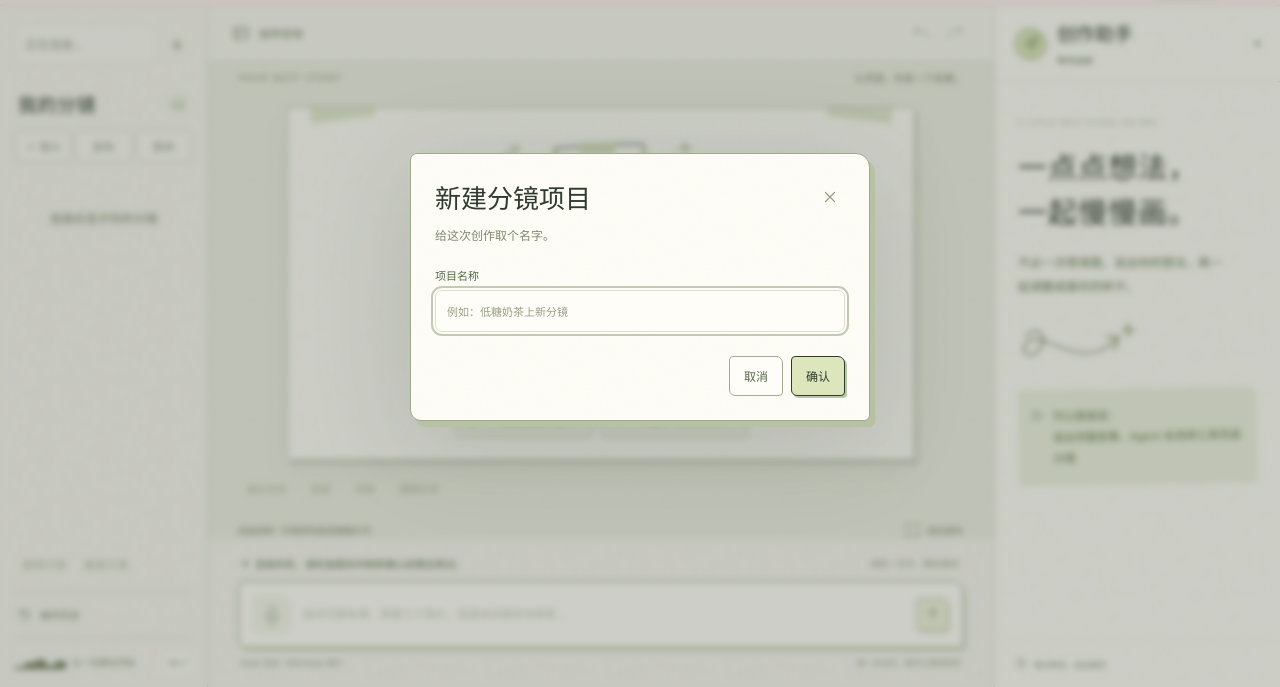
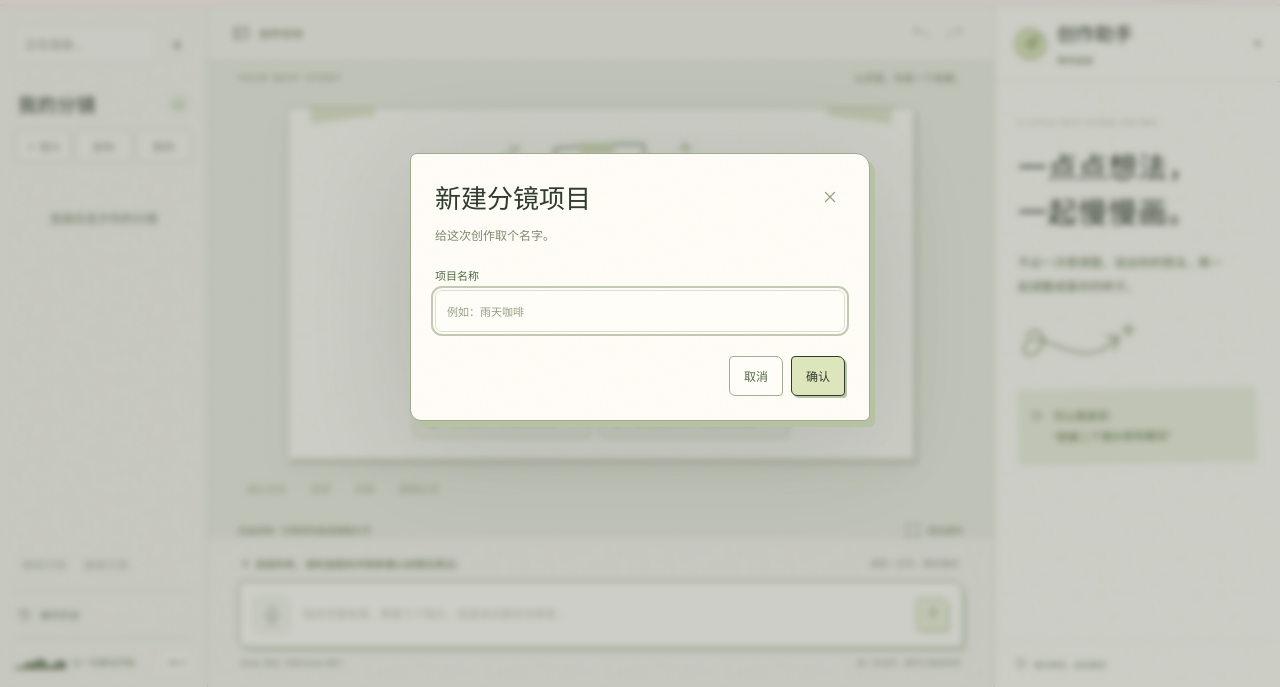
Before and after one commit to jackwentao/VoiceCanvas, a website: page frontend/src/prototype/workspace.html in a window 1280 px wide. Both pictures are taken after a click on the button 176 px from the left and 157 px from the top of the page. Shown: the part 113-800 px from the top of the page. Drawn offline with Linux system fonts and the light colour scheme; no server answers.

Commit message:
docs: 用新版分镜示例与截图展示 VoiceCanvas

```diff
--- a/frontend/src/prototype/svg-workspace.js
+++ b/frontend/src/prototype/svg-workspace.js
@@ -16,11 +16,6 @@ renderWorkspaceIcons();
 $("exportMenu").replaceChildren(...[ ["png", "当前镜头 · PNG"], ["svg", "当前镜头 · SVG"] ].map(([format, text]) => {
   const button = document.createElement("button"); button.dataset.export = format; button.textContent = text; return button;
 }));
-document.querySelector(".assistant-note strong").textContent = "说出完整故事，Agent 会选择工具完成分镜";
-document.querySelectorAll("[data-prompt]").forEach((button, index) => {
-  button.dataset.prompt = index ? "新建一个镜头，画雨夜里的手机特写" : "画一个雨夜便利店门口，女孩抱起小猫的中景插画";
-  button.textContent = index ? "下一个镜头 · 手机特写 ↗" : "从一个雨夜故事开始 ↗";
-});
 $("voiceInput").maxLength = 8000;
 $("voiceInput").placeholder = "描述完整故事、需要几个镜头，或直接说要修改哪里…";
 $("nameInput").maxLength = 100;
--- a/frontend/src/prototype/workspace.html
+++ b/frontend/src/prototype/workspace.html
@@ -49,7 +49,7 @@
                 <path d="m224 14 2 13m-8-6 14-1M37 17l-3 8m-7-7 7 7m-14 3 10 1" stroke="#8a9c6a"/>
               </svg></div>
               <span class="eyebrow">A LITTLE IDEA. YOUR NEXT STORY.</span><h1>把刚才的灵感，接着画下去。</h1><p>有想法就好，我们从这一张开始。<br />说出一个场景，或试试下面的小灵感。</p>
-              <div class="suggestions"><button data-prompt="创建一个三镜头的珍珠奶茶带货分镜，主打低糖和新品上市"><span data-icon="film"></span>新品奶茶 · 三镜头分镜<span>↗</span></button><button data-prompt="添加一个标题，内容是今天也要好好生活"><span data-icon="type"></span>从一句标题开始<span>↗</span></button></div>
+              <div class="suggestions"><button data-prompt="给咖啡店做一条15秒短片，分三个镜头：穿黄色雨衣的客人雨中到店，店员递上咖啡，最后给杯子和「雨天咖啡买一送一」字幕一个特写。为每镜保存景别和时长。"><span data-icon="film"></span>雨天咖啡 · 三镜头故事<span>↗</span></button><button data-prompt="画一个雨夜便利店的远景。穿黄色雨衣的人撑伞站在暖光门口，地面倒映店里的灯。"><span data-icon="image"></span>雨夜便利店 · 单镜头草图<span>↗</span></button></div>
             </div>
           </div>
           <div class="svg-shot-tools"><button class="button quiet small" id="renameSvgScene">镜头改名</button><button class="button quiet small" id="moveSvgSceneUp">前移</button><button class="button quiet small" id="moveSvgSceneDown">后移</button><button class="button quiet small" id="editTextToggle" disabled>编辑文字</button></div>
@@ -75,7 +75,7 @@
 
       <aside class="assistant-panel" id="assistantPanel" aria-label="创作助手"><div class="assistant-header"><div class="assistant-avatar"><span data-icon="sparkles"></span></div><div><h2>创作助手</h2><span id="assistantConnection">等待连接</span></div><span class="assistant-live" aria-hidden="true"></span></div>
         <div class="assistant-body"><div class="assistant-intro"><span class="eyebrow">A LITTLE HELP ALONG THE WAY</span><h3>一点点想法，<br />一起慢慢画。</h3><p>不必一次想清楚。说出你的想法，再一起调整成喜欢的样子。</p><svg class="assistant-doodle" viewBox="0 0 120 50" aria-hidden="true"><path d="M8 18c11-14 24 4 10 15C2 47-4 9 34 26s52 3 61-7m-11-1 12 1-4 12M105 6v12m-6-6h12"/></svg></div>
-          <div class="assistant-note"><span data-icon="wave"></span><p>可以直接说：<br /><strong>“把第二个镜头的标题放大一点”</strong></p></div>
+          <div class="assistant-note"><span data-icon="wave"></span><p>可以直接说：<br /><strong>“把第二个镜头移到最后”</strong></p></div>
           <section class="turn-card" id="turnCard" hidden><div class="user-request" id="lastInput"></div><div class="result-heading"><span data-icon="sparkles"></span><strong id="resultHeading">正在构思画面</strong></div><p id="resultMessage"></p><button class="text-button" id="undoResult" hidden>撤销上一步 <span>↶</span></button></section>
           <section id="visualFeedback" aria-label="画面预览与评审记录" hidden></section>
           <section class="clarification-card" id="clarificationCard" hidden><span class="eyebrow">需要你的选择</span><h3 id="clarificationQuestion"></h3><div id="clarificationOptions" class="clarification-options"></div><p>也可以直接说出或输入你的回答。</p></section>
@@ -85,7 +85,7 @@
     </main>
   </div>
 
-  <dialog id="nameDialog" class="dialog"><form id="nameForm"><div class="dialog-heading"><h2 id="nameDialogTitle">新建项目</h2><button type="button" class="icon-button" data-close-dialog aria-label="关闭"><span data-icon="close"></span></button></div><p>给这次创作取个名字。</p><label for="nameInput">项目名称</label><input id="nameInput" maxlength="120" required placeholder="例如：低糖奶茶上新分镜" /><div class="dialog-actions"><button type="button" class="button" data-close-dialog>取消</button><button type="submit" class="button primary">确认</button></div></form></dialog>
+  <dialog id="nameDialog" class="dialog"><form id="nameForm"><div class="dialog-heading"><h2 id="nameDialogTitle">新建项目</h2><button type="button" class="icon-button" data-close-dialog aria-label="关闭"><span data-icon="close"></span></button></div><p>给这次创作取个名字。</p><label for="nameInput">项目名称</label><input id="nameInput" maxlength="120" required placeholder="例如：雨天咖啡" /><div class="dialog-actions"><button type="button" class="button" data-close-dialog>取消</button><button type="submit" class="button primary">确认</button></div></form></dialog>
   <div id="toast" class="toast" role="status" hidden></div>
   <script type="module" src="./svg-workspace.js"></script>
 </body>
```
Also changed, not shown: AGENTS.md (+2 -2 lines), frontend/src/prototype/index.html (+1 -1 lines), frontend/tests/prototype/prototype-contract.test.mjs (+4 -0 lines), README.md, docs/screenshots/gallery.webp (added).
